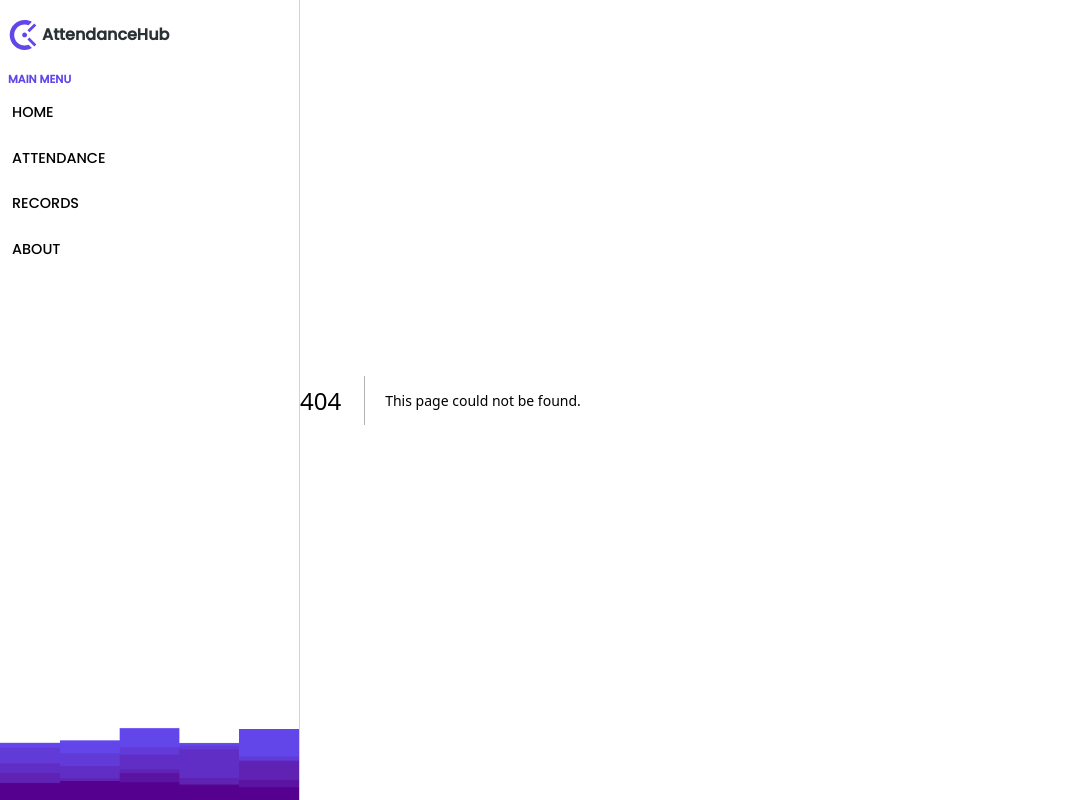
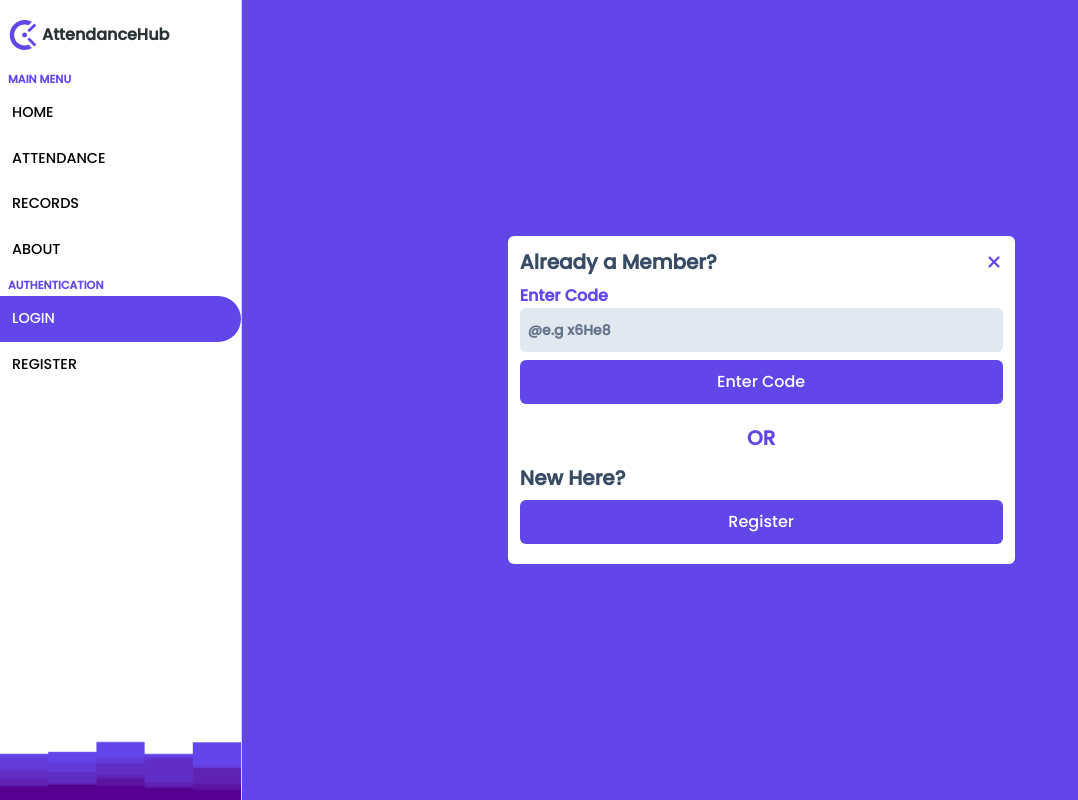
Before and after one commit to Mana1010/AttendanceHub, a Next.js app in the folder client/: page /login in a window 1280 px wide. Before the commit this address had no page. Shown: the whole page, without its empty margins (0-1078 px from the left). Built offline with nearby package versions, Linux system fonts and the light colour scheme.

Commit message:
Adding login/register and fixing some bugs

```diff
--- a/client/src/app/attendance/page.tsx
+++ b/client/src/app/attendance/page.tsx
@@ -4,10 +4,10 @@ import { FaUsers } from "react-icons/fa";
 import { FaPlus } from "react-icons/fa6";
 import { utilStore } from "@/store/utils.store";
 import { QueryState, useQuery } from "@tanstack/react-query";
-import TimeInForm from "@/components/TimeIn";
 import axios from "axios";
+import { useRouter } from "next/navigation";
 function Attendance() {
-  const { setOpenTimeInForm, openTimeInForm } = utilStore();
+  const router = useRouter();
   const getAllUsers = useQuery({
     queryKey: ["users"],
     queryFn: async () => {
@@ -42,7 +42,7 @@ function Attendance() {
       <div className="flex-grow px-3 space-y-2 flex flex-col overflow-y-auto">
         <div className="flex justify-end w-full">
           <button
-            onClick={() => setOpenTimeInForm(true)}
+            onClick={() => router.push("/login")}
             className="rounded-sm bg-primary flex space-x-2 items-center px-3.5 py-2 text-white"
           >
             <span className="font-bold text-md">
@@ -99,7 +99,6 @@ function Attendance() {
           </table>
         </div>
       </div>
-      {openTimeInForm && <TimeInForm />}
     </div>
   );
 }
--- a/client/src/components/TimeIn.tsx
+++ b/client/src/app/login/page.tsx
@@ -1,11 +1,10 @@
 "use client";
 import React, { useEffect, useState } from "react";
-import { utilStore } from "@/store/utils.store";
-import AddUser from "./AddUser";
 import { FaXmark } from "react-icons/fa6";
 import { useMutation } from "@tanstack/react-query";
-function TimeInForm() {
-  const { openAddUser, setOpenAddUser, setOpenTimeInForm } = utilStore();
+import { useRouter } from "next/navigation";
+function Login() {
+  const router = useRouter();
   const [code, setCode] = useState<string | null>(null);
 
   // useEffect(() => {
@@ -15,12 +14,11 @@ function TimeInForm() {
   //   window.addEventListener("beforeunload", loadFunc);
   //   return () => window.removeEventListener("beforeunload", loadFunc);
   // }, []);
+
   return (
-    <div className="inset-0 absolute bg-zinc-900/65 flex justify-center items-center w-full md:h-screen px-3">
+    <div className=" flex justify-center items-center w-full md:h-screen px-3 bg-primary">
       <div
-        className={`w-1/2 py-3 px-2.5 bg-white rounded-md flex space-y-3 flex-col justify-center items-center ${
-          openAddUser && "hidden"
-        }`}
+        className={`w-1/2 p-3 bg-white rounded-md flex space-y-3 flex-col justify-center items-center`}
       >
         <div className="w-full pb-2 space-y-2">
           <header className="flex justify-between items-center w-ful">
@@ -28,7 +26,7 @@ function TimeInForm() {
               Already a Member?
             </h2>
             <button
-              onClick={() => setOpenTimeInForm(false)}
+              onClick={() => router.push("/attendance")}
               className="text-lg text-primary"
             >
               <FaXmark />
@@ -56,16 +54,15 @@ function TimeInForm() {
         <div className="w-full pb-2 space-y-2">
           <h2 className="text-secondary text-xl font-bold">New Here?</h2>
           <button
-            onClick={() => setOpenAddUser(true)}
+            onClick={() => router.push("/register")}
             className="w-full py-2.5 text-white bg-primary rounded-md"
           >
             Register
           </button>
         </div>
       </div>
-      {openAddUser && <AddUser />}
     </div>
   );
 }
 
-export default TimeInForm;
+export default Login;
--- a/client/src/components/AddUser.tsx
+++ b/client/src/app/register/page.tsx
@@ -11,7 +11,8 @@ import axios from "axios";
 import { toast } from "sonner";
 import { QueryClient } from "@tanstack/react-query";
 import { utilStore } from "@/store/utils.store";
-import GetCode from "./GetCode";
+import { useRouter } from "next/navigation";
+import GetCode from "@/components/GetCode";
 const userSchema = z.object({
   lastname: z.string().min(1, "This field is required"),
   middlename: z.string().optional(),
@@ -23,9 +24,10 @@ const userSchema = z.object({
 });
 type UserSchema = z.infer<typeof userSchema>;
 const randomCode = randomString({ length: 5, numeric: true });
-function AddUser() {
+function Register() {
   const [displayCode, setDisplayCode] = useState(false);
-  const { setCode, setName, setOpenAddUser, openTimeInForm } = utilStore();
+  const { setCode, setName } = utilStore();
+  const router = useRouter();
   const {
     formState: { errors },
     register,
@@ -81,7 +83,7 @@ function AddUser() {
     timeInMutation.mutate(data);
   }
   return (
-    <div className="w-full h-full flex justify-center items-center">
+    <div className="w-full h-full flex justify-center items-center bg-primary">
       <form
         onSubmit={handleSubmit(addUser)}
         className={`w-full md:max-w-[800px] bg-white rounded-sm p-3 space-y-2 flex flex-col ${
@@ -244,7 +246,7 @@ function AddUser() {
         </div>
         <div className="w-full flex items-center justify-between">
           <button
-            onClick={() => setOpenAddUser(false)}
+            onClick={() => router.push("/login")}
             type="button"
             className="flex space-x-1 items-center py-2.5 px-3 bg-primary border-[1px] border-primary bg-transparent text-secondary justify-center"
           >
@@ -269,4 +271,4 @@ function AddUser() {
   );
 }
 
-export default AddUser;
+export default Register;
--- a/client/src/components/GetCode.tsx
+++ b/client/src/components/GetCode.tsx
@@ -2,8 +2,10 @@
 import React from "react";
 import { useQuery } from "@tanstack/react-query";
 import { utilStore } from "@/store/utils.store";
+import { useRouter } from "next/navigation";
 function GetCode() {
-  const { code, name, setCode, setName, setOpenAddUser } = utilStore();
+  const { code, name, setCode, setName } = utilStore();
+  const router = useRouter();
   return (
     <div className="w-[600px] rounded-md bg-white py-2 p-2">
       <div className="pb-2 space-y-2">
@@ -40,7 +42,8 @@ function GetCode() {
       <div className="w-full flex items-center justify-center mt-2">
         <button
           onClick={() => {
-            setCode(null), setName(null), setOpenAddUser(false);
+            router.push("/attendance");
+            setCode(null), setName(null);
           }}
           className="w-full md:w-1/2 bg-primary py-2.5 px-2 text-white rounded-md mx-auto"
         >
--- a/client/src/components/Sidebar.tsx
+++ b/client/src/components/Sidebar.tsx
@@ -64,6 +64,27 @@ function Sidebar() {
           </button>
         </nav>
       </div>
+      <small className="font-bold text-primary text-[0.7rem] px-2">
+        AUTHENTICATION
+      </small>
+      <nav className="flex flex-col items-center">
+        <button
+          onClick={() => router.push("/login")}
+          className={`p-3 flex space-x-2 items-center rounded-r-3xl  ${
+            pathname === "/login" && "text-white bg-primary"
+          } w-full text-[0.9rem]`}
+        >
+          LOGIN
+        </button>
+        <button
+          onClick={() => router.push("/register")}
+          className={`p-3 flex space-x-2 items-center rounded-r-3xl  ${
+            pathname === "/register" && "text-white bg-primary"
+          } w-full text-[0.9rem]`}
+        >
+          REGISTER
+        </button>
+      </nav>
     </div>
   );
 }
```
Also changed, not shown: client/src/store/utils.store.ts (+0 -12 lines).
